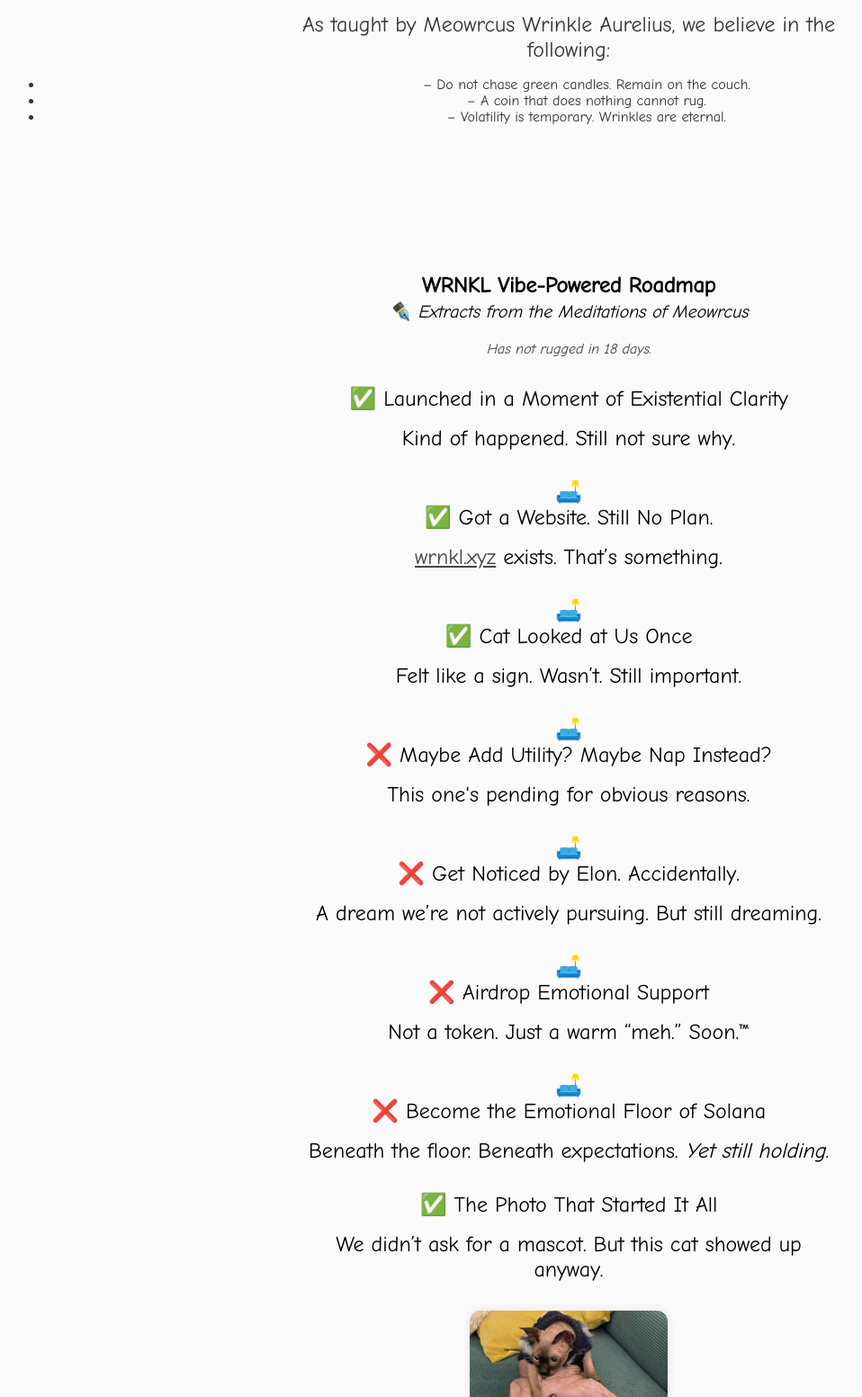
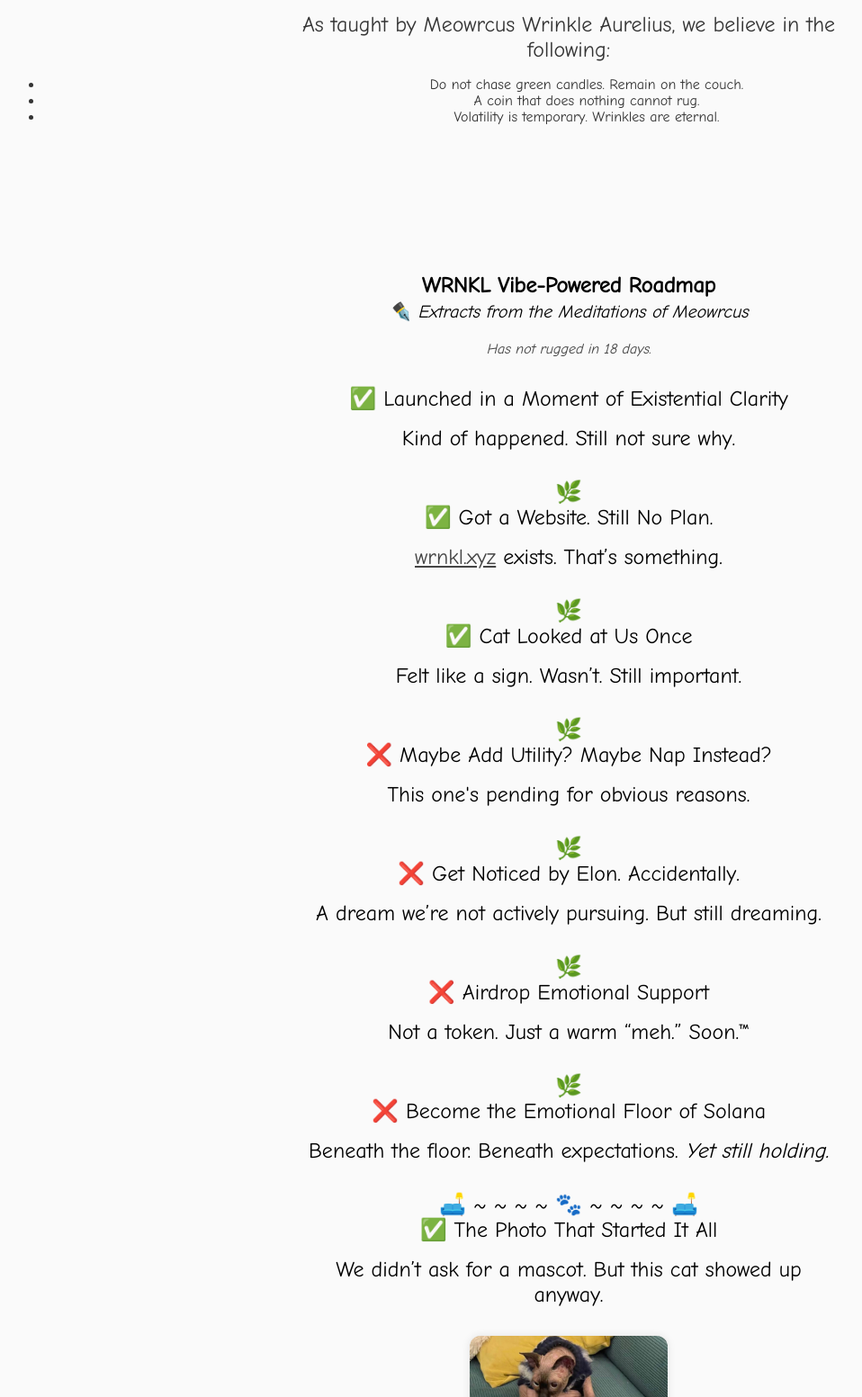
Before and after one commit to TemurG/wrnkl-site, a plain HTML site: page index.html in a window 1280 px wide. Shown: the part 967-2520 px from the top of the page at 90% size, without its empty margins (8-966 px from the left). Drawn offline with Linux system fonts and the light colour scheme.

Commit message:
Update index.html

```diff
--- a/index.html
+++ b/index.html
@@ -152,9 +152,9 @@ document.addEventListener("DOMContentLoaded", () => {
     <p>
       As taught by Meowrcus Wrinkle Aurelius, we believe in the following:
     <ul>
-      <li>– Do not chase green candles. Remain on the couch.</li>
-      <li>– A coin that does nothing cannot rug.</li>
-      <li>– Volatility is temporary. Wrinkles are eternal.</li>
+      <li>Do not chase green candles. Remain on the couch.</li>
+      <li>A coin that does nothing cannot rug.</li>
+      <li>Volatility is temporary. Wrinkles are eternal.</li>
     </ul>
     </p>
   </section>
@@ -172,42 +172,43 @@ document.addEventListener("DOMContentLoaded", () => {
       <span title="It happened. Somehow." style="font-size: 1.5rem; cursor: help;">✅ Launched in a Moment of Existential Clarity</span><br>
       <p>Kind of happened. Still not sure why.</p>
     </li>
-    <div style="text-align:center; font-size: 1.5rem;">🛋️</div>
+    <div style="text-align:center; font-size: 1.5rem;">🌿</div>
 
     <li style="margin-bottom: 2rem; position: relative;">
       <span title="We made a website. Don’t ask why." style="font-size: 1.5rem; cursor: help;">✅ Got a Website. Still No Plan.</span><br>
       <p><a href="https://wrnkl.xyz" target="_blank" style="color: #444;">wrnkl.xyz</a> exists. That’s something.</p>
     </li>
-    <div style="text-align:center; font-size: 1.5rem;">🛋️</div>
+    <div style="text-align:center; font-size: 1.5rem;">🌿</div>
 
     <li style="margin-bottom: 2rem; position: relative;">
       <span title="He looked. It meant everything." style="font-size: 1.5rem; cursor: help;">✅ Cat Looked at Us Once</span><br>
       <p>Felt like a sign. Wasn’t. Still important.</p>
     </li>
-    <div style="text-align:center; font-size: 1.5rem;">🛋️</div>
+    <div style="text-align:center; font-size: 1.5rem;">🌿</div>
 
     <li style="margin-bottom: 2rem; position: relative;">
       <span title="Naps are important too." style="font-size: 1.5rem; cursor: help;">❌ Maybe Add Utility? Maybe Nap Instead?</span><br>
       <p>This one's pending for obvious reasons.</p>
     </li>
-    <div style="text-align:center; font-size: 1.5rem;">🛋️</div>
+    <div style="text-align:center; font-size: 1.5rem;">🌿</div>
 
     <li style="margin-bottom: 2rem; position: relative;">
       <span title="This is the dream sequence." style="font-size: 1.5rem; cursor: help;">❌ Get Noticed by Elon. Accidentally.</span><br>
       <p>A dream we’re not actively pursuing. But still dreaming.</p>
     </li>
-    <div style="text-align:center; font-size: 1.5rem;">🛋️</div>
+    <div style="text-align:center; font-size: 1.5rem;">🌿</div>
 
     <li style="margin-bottom: 2rem; position: relative;">
       <span title="All support is emotional support." style="font-size: 1.5rem; cursor: help;">❌ Airdrop Emotional Support</span><br>
       <p>Not a token. Just a warm “meh.” Soon.™</p>
     </li>
-    <div style="text-align:center; font-size: 1.5rem;">🛋️</div>
+    <div style="text-align:center; font-size: 1.5rem;">🌿</div>
 
     <li style="margin-bottom: 2rem; position: relative;">
       <span title="Emotionally undervalued since forever." style="font-size: 1.5rem; cursor: help;">❌ Become the Emotional Floor of Solana</span><br>
       <p>Beneath the floor. Beneath expectations. <em>Yet still holding.</em></p>
     </li>
+    <div style="text-align:center; font-size: 1.5rem;">🛋️ ~ ~ ~ ~ 🐾 ~ ~ ~ ~ 🛋️</div>
     <li style="margin-bottom: 2rem; position: relative;">
   <span title="The original vibe. Still undefeated." style="font-size: 1.5rem; cursor: help;">✅ The Photo That Started It All</span><br>
   <p>We didn’t ask for a mascot. But this cat showed up anyway.</p>
```
